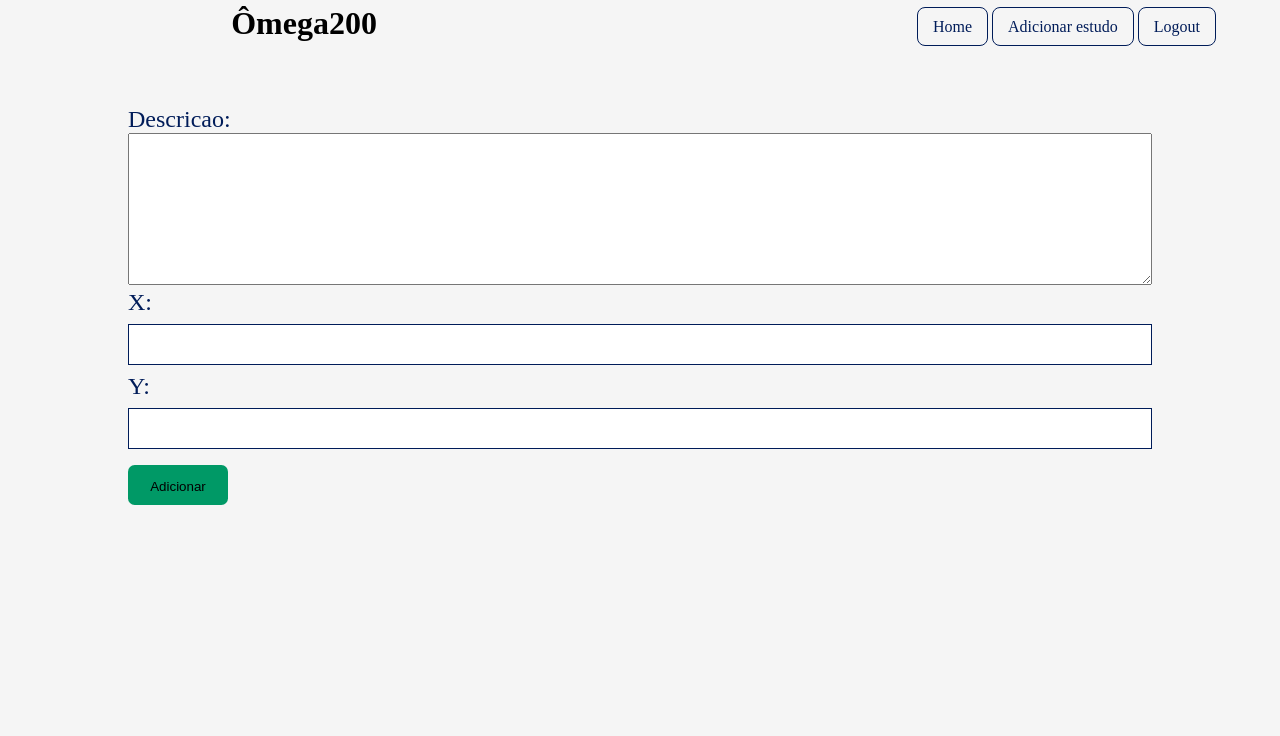
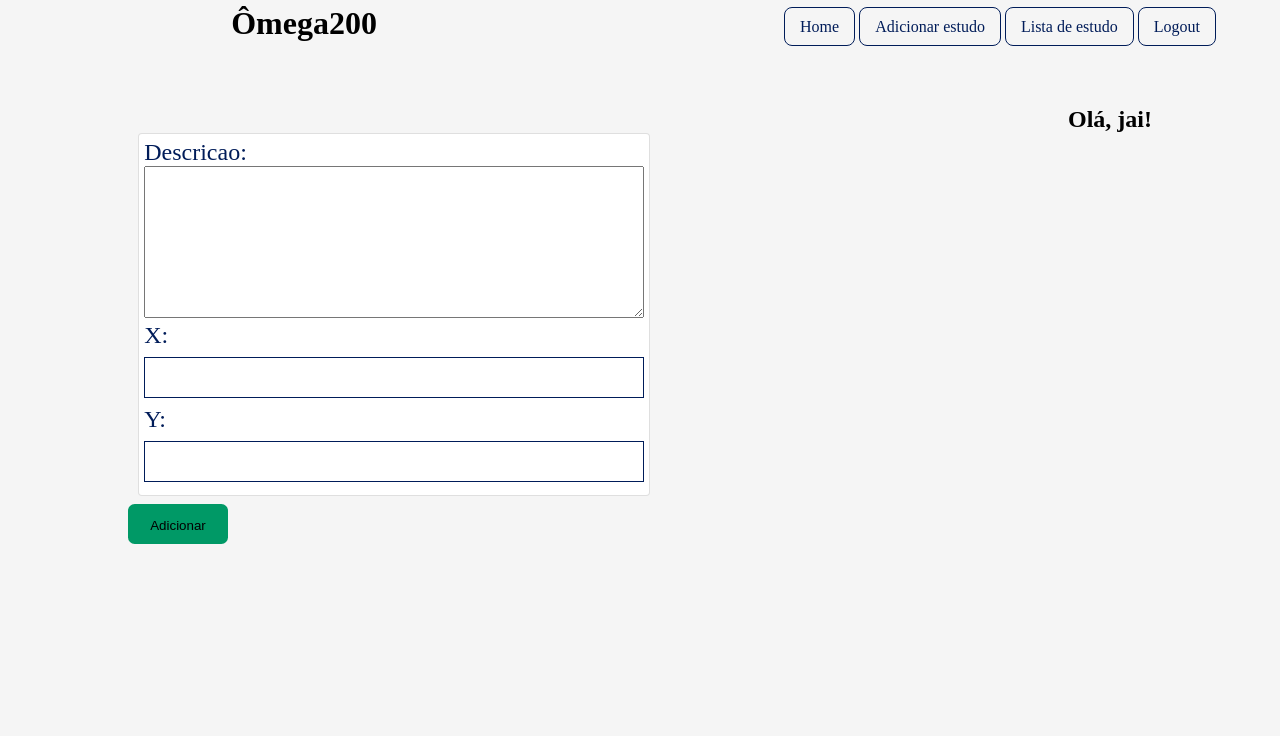
Before and after one commit to jaiflores/sistema_login, a Django app: page /add_estudo in a window 1280 px wide. Shown: the top 736 px of the page. Run offline with Django 4.2, Linux system fonts and the light colour scheme; a user stored in the database is signed in; parts of the project's set-up code (start-up, migrations or seed data) failed here and were passed over.

Commit message:
Atualização de user e db Nessa atualização já consigo atualizar o DB pelo forms do site e aparece qual user esta logado, proxima atualização será separar atualização por user.

```diff
--- a/sistema_login/home/forms.py
+++ b/sistema_login/home/forms.py
@@ -1,4 +1,3 @@
-from django import forms
 from django.forms import ModelForm
 from .models import Equipe,Usuario, Estudo
 
@@ -12,7 +11,7 @@ class EquipeForm(ModelForm):
 class UsuarioForm(ModelForm):
     class Meta:
         model = Usuario
-        fields = ('user', 'password', 'email', 'equipe_team',)
+        fields = ('user', 'password', 'email',)
 
 class EstudoForm(ModelForm):
     class Meta:
--- a/sistema_login/home/models.py
+++ b/sistema_login/home/models.py
@@ -3,9 +3,7 @@ from django.db import models
 class Equipe(models.Model):
     team_id = models.CharField(max_length=150, primary_key=True)
     team_desc = models.TextField(blank=True)
-    team_data_criacao = models.DateTimeField(
-        'Criação', auto_now_add=True
-    )
+    # team_data_criacao = models.DateTimeField('Criação', auto_now_add=True)
 
     def __str__(self):
         return self.team_id
@@ -15,25 +13,21 @@ class Usuario(models.Model):
     user = models.CharField(max_length=50)
     password = models.CharField(max_length=50)
     email = models.EmailField('User Email' )
-    user_data_criacao = models.DateTimeField(
-        'Data de Criação', auto_now_add=True
-    )
+    # user_data_criacao = models.DateTimeField('Data de Criação', auto_now_add=True)
     permissoes = models.CharField(max_length=150)
-    equipe_team = models.ForeignKey(Equipe, on_delete=models.SET_NULL, blank=True, null=True)
+    # equipe_team = models.ForeignKey(Equipe, on_delete=models.SET_NULL, blank=True, null=True)
 
     def __str__(self):
         return f'{self.user}, {self.email}'
 
 class Estudo(models.Model):
-    study_id = models.CharField(max_length=50, primary_key=True)
+    # study_id = models.CharField(max_length=50, primary_key=True)
     descricao = models.TextField(blank=True)
     x = models.CharField(max_length=50)
     y = models.CharField(max_length=50)
-    data_entrada = models.DateTimeField(
-        'Data de entrada', auto_now_add=True
-    )
-    usuario_user_id = models.ForeignKey(Usuario, on_delete=models.SET_NULL, blank=True, null=True, default='root', )
-    team_study = models.BooleanField(default=True)
+    # data_entrada = models.DateTimeField('Data de entrada', auto_now_add=True)
+    # usuario_user_id = models.ForeignKey(Usuario, on_delete=models.SET_NULL, blank=True, null=True, default='root', )
+    # team_study = models.BooleanField(default=True)
 
     def __str__(self):
         return self.descricao
--- a/sistema_login/home/templates/home/add_estudo.html
+++ b/sistema_login/home/templates/home/add_estudo.html
@@ -1,21 +1,32 @@
 {% extends 'home/base.html' %}
 
-{% block title %} Home {% endblock %}
+{% block title %} Adicionar Estudo {% endblock %}
 
 
 {% block inicial %}
     {% if user.is_authenticated %}
+    <h2 class="hor2">Olá, {{ user }}! </h2>
+
         <form action="" method=POST>
             {% csrf_token %}
 
-            {{ form.as_p }}
+            <div class="card card-text lista2">
+                {{ form.as_p }}
+            </div>
 
             <input type="submit" value="Adicionar" class="loginbtn">
 
         </form>
     {% else %}
-        <h1>Você precisa estar logado para ver essa pagina!</h1>
+        <center>
+            <div>
+                <h1>Você precisa estar logado para ver essa pagina!</h1>
 
+                <a href="{% url 'login' %}" id="login">
+                    <button type="submit" class="btnlogin" style="width: 30%;">Login</button>
+                </a>
+            </div>
+        </center>
     {% endif %}
 
 {% endblock %}
--- a/sistema_login/home/templates/home/base.html
+++ b/sistema_login/home/templates/home/base.html
@@ -157,6 +157,13 @@
             text-decoration:none;
             color: var(--bg2);
         }
+        .lista2{
+            list-style: none;
+            text-decoration:none;
+            margin-left: 1%;
+            padding: 5px;
+            color: var(--bg2);
+        }
         .resumo{
             width: 55%;
             margin-left: 10%;
@@ -248,6 +255,38 @@
             border: 1px solid;
             cursor: pointer;
         }
+        .card {
+            position:relative;
+            display:flex;
+            flex-direction:column;
+            width: 50%;
+            /* min-width:0; */
+            word-wrap:break-word;
+            background-color: var(--colr1);
+            background-clip:border-box;
+            border:1px solid rgba(0,0,0,.125);
+            border-radius:.25rem;
+        }
+        .card hr{
+            margin-right:0;
+            margin-left:0;
+        }
+        .card-header{
+            padding: .5rem 1rem;
+            margin-bottom: 0;
+            background-color: rgba(0,0,0,.03);
+            border-bottom: 1px solid rgba(0,0,0,.125);
+        }
+        .card-body{
+            flex: 1 1 auto;
+            padding: 1rem 1rem;
+        }
+        .card-title{
+            margin-bottom:.5rem;
+        }
+        .card-text:last-child{
+            margin-bottom:0;
+        }
     </style>
 </head>
 <body class="pag1">
@@ -262,6 +301,7 @@
 
                     <a href="{% url 'home:home' %}" class="lista navbar">Home</a>
                     <a href="{% url 'home:add_estudo' %}" class="lista navbar">Adicionar estudo</a>
+                    <a href="{% url 'home:estudo_list' %}" class="lista navbar">Lista de estudo</a>
                     <a href="{% url 'logout' %}" id="logout" class="lista navbar">Logout</a>
 
                     {% else %}
@@ -288,7 +328,9 @@
         {% endfor %}
       {% endif %}
 
-        {% block inicial %} {% endblock %}
+        {% block inicial %}
+
+        {% endblock %}
     </div>
     <footer class="hor">
         <div id="rodape" class="barra1 font3">
--- a/sistema_login/home/templates/home/home.html
+++ b/sistema_login/home/templates/home/home.html
@@ -6,4 +6,9 @@
 
 <h1>Home</h1>
 
+{% if user.is_authenticated %}
+    <h2 class="hor2">Olá, {{ user }}! </h2>
+
+{% endif %}
+
 {% endblock %}
--- a/sistema_login/home/views.py
+++ b/sistema_login/home/views.py
@@ -1,4 +1,4 @@
-from django.shortcuts import render
+from django.shortcuts import render, redirect
 from django.http import HttpResponseRedirect
 from .forms import EquipeForm, UsuarioForm, EstudoForm
 from django.contrib.auth.mixins import LoginRequiredMixin
@@ -50,10 +50,29 @@ def add_estudo(request):
         form = EstudoForm(request.POST)
         if form.is_valid():
             form.save()
-            return HttpResponseRedirect('/add_estudo?submitted=True')
+            est_desc = form.cleaned_data['descricao']
+            est_x = form.cleaned_data['x']
+            est_y = form.cleaned_data['y']
+            Estudo(est_desc,est_x,est_y)
+            return redirect('/add_estudo?submitted=True')
     else:
         form = EstudoForm
         if 'submitted' in request.GET:
             submitted = True
 
-    return render(request, 'home/add_estudo.html',{'form':form, 'submitted': submitted})
+    return render(request, 'home/add_estudo.html', {'form': form ,'submitted': submitted})
+
+
+# def add_estudo(request):
+#     submitted = False
+#     if request.method == "POST":
+#         form = EstudoForm(request.POST)
+#         if form.is_valid():
+#             form.save()
+#             return HttpResponseRedirect('/add_estudo?submitted=True')
+#     else:
+#         form = EstudoForm
+#         if 'submitted' in request.GET:
+#             submitted = True
+
+#     return render(request, 'home/add_estudo.html',{'form':form, 'submitted': submitted})
--- a/sistema_login/members/forms.py
+++ b/sistema_login/members/forms.py
@@ -4,7 +4,6 @@ from django.contrib.auth.models import User
 from django import forms
 
 class RegisterUserForm(UserCreationForm):
-
     class Meta:
         model = User
         fields = ('username', 'first_name', 'last_name', 'email', 'password1', 'password2')
--- a/sistema_login/members/views.py
+++ b/sistema_login/members/views.py
@@ -2,7 +2,6 @@ from django.shortcuts import render, redirect
 from django.contrib.auth import authenticate, login, logout
 from django.contrib import messages
 from .forms import RegisterUserForm
-
 
 def login_user(request):
 	if request.method == "POST":
```
Also changed, not shown: sistema_login/home/templates/home/estudo_list.html (+20 -6 lines), sistema_login/db.sqlite3.
